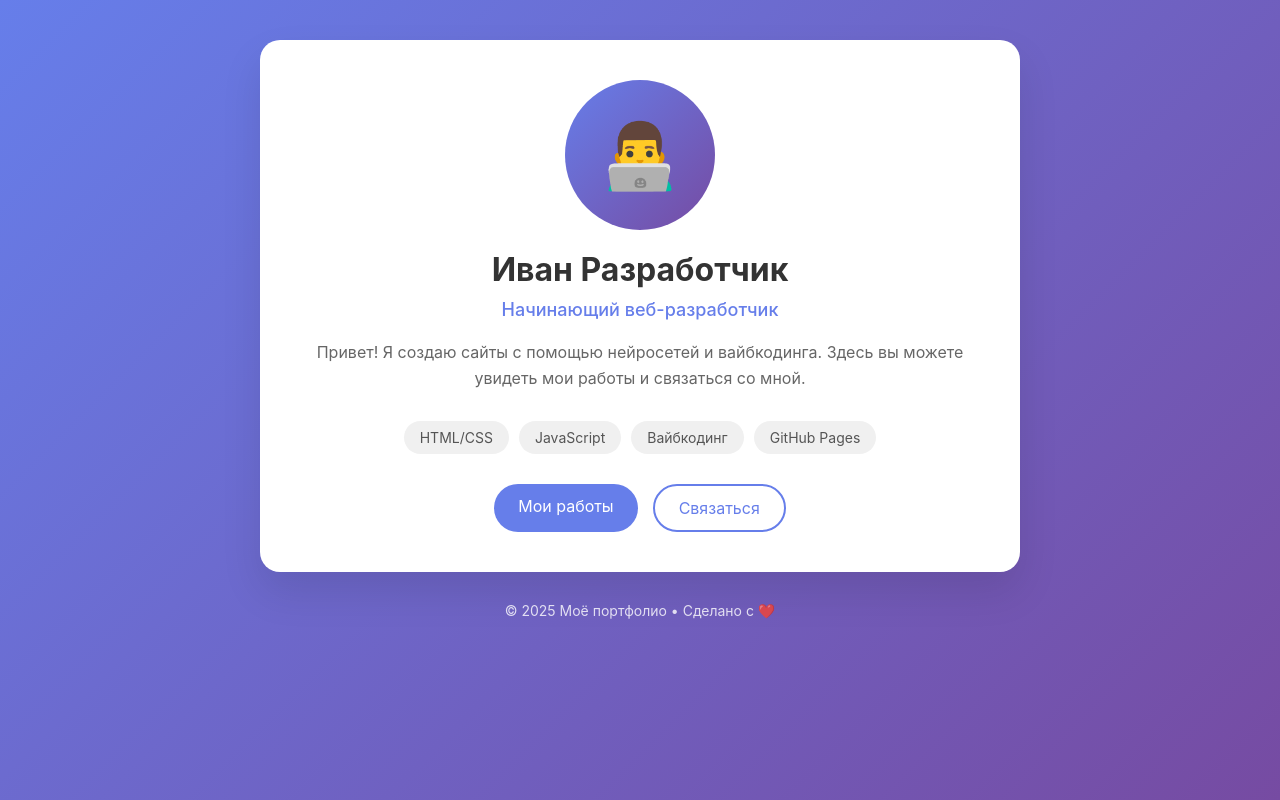
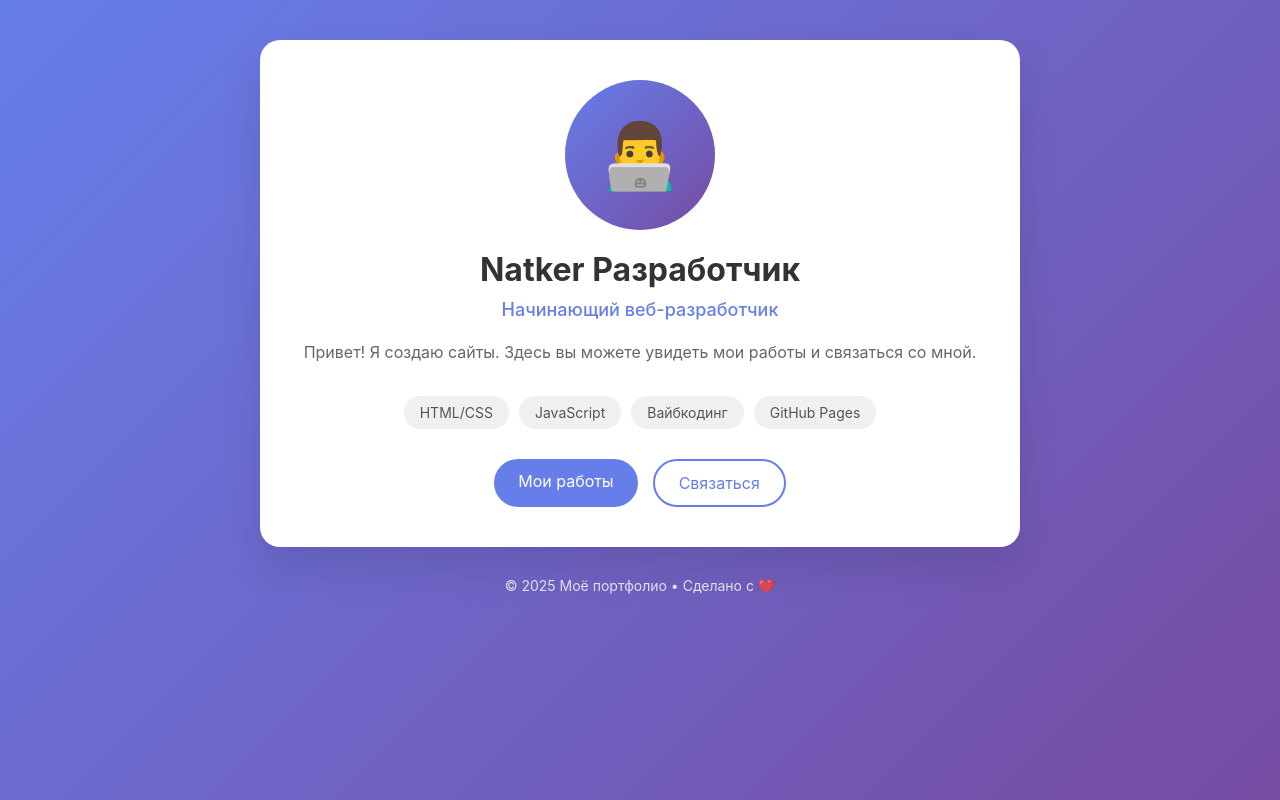
Before and after one commit to natker/natker, a plain HTML site: page index.html in a window 1280 px wide. Drawn offline with Linux system fonts and the light colour scheme.

Commit message:
Update index.html

```diff
--- a/index.html
+++ b/index.html
@@ -126,10 +126,10 @@
             <div class="avatar">
                 👨‍💻
             </div>
-            <h1>Иван Разработчик</h1>
+            <h1>Natker Разработчик</h1>
             <div class="title">Начинающий веб-разработчик</div>
             <div class="bio">
-                Привет! Я создаю сайты с помощью нейросетей и вайбкодинга.
+                Привет! Я создаю сайты.
                 Здесь вы можете увидеть мои работы и связаться со мной.
             </div>
             <div class="skills">
```
